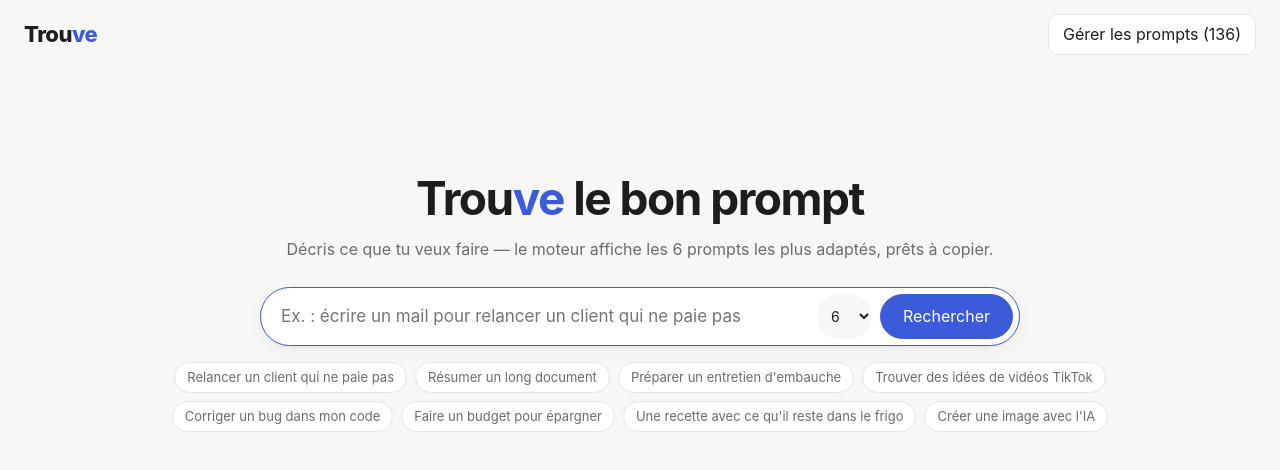
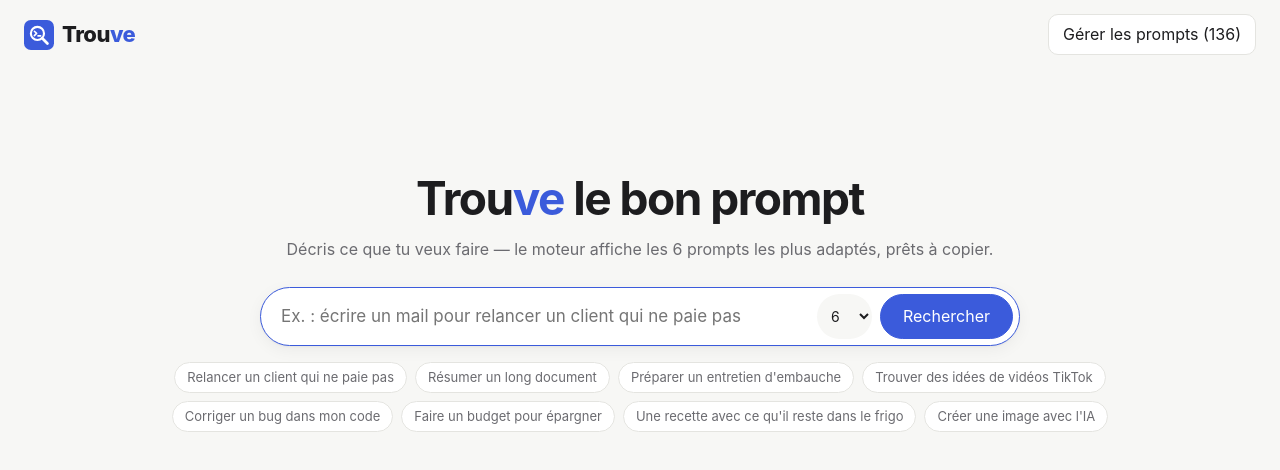
Before and after one commit to mgdlnjp/MoteurPrompts, a plain HTML site: page index.html in a window 1280 px wide. Drawn offline with Linux system fonts and the light colour scheme.

Commit message:
feat: nouveau logo intégré à l'en-tête + favicons (ico, svg, apple-touch) et manifeste

```diff
--- a/index.html
+++ b/index.html
@@ -17,6 +17,8 @@
   header.top{display:flex;justify-content:space-between;align-items:center;padding:14px 24px}
   .logo{font-weight:800;font-size:22px;letter-spacing:-.5px;cursor:pointer}
   .logo span{color:var(--accent)}
+  .logo{display:flex;align-items:center}
+  .logo img{display:block;width:30px;height:30px;margin-right:8px}
   .btn{border:1px solid var(--line);background:var(--card);padding:8px 14px;border-radius:10px;cursor:pointer;text-decoration:none;display:inline-block}
   .btn:hover{border-color:#c9c9c4}
   .btn.primary{background:var(--accent);color:#fff;border-color:var(--accent)}
@@ -94,11 +96,16 @@
   .toast{position:fixed;bottom:20px;left:50%;transform:translateX(-50%);background:#1d1d1f;color:#fff;padding:9px 16px;border-radius:999px;font-size:14px;opacity:0;transition:opacity .2s;pointer-events:none}
   .toast.show{opacity:1}
 </style>
+    <link rel="icon" href="favicon.ico" sizes="32x32">
+    <link rel="icon" type="image/svg+xml" href="favicon.svg">
+    <link rel="apple-touch-icon" href="apple-touch-icon.png">
+    <link rel="manifest" href="site.webmanifest">
+    <meta name="theme-color" content="#3B5BDB">
 </head>
 <body>
 
 <header class="top">
-  <div class="logo" onclick="resetHome()">Trou<span>ve</span></div>
+  <div class="logo" onclick="resetHome()"><img src="logo.svg" alt="" width="30" height="30">Trou<span>ve</span></div>
   <button class="btn" onclick="openManager()">Gérer les prompts (<span id="count">0</span>)</button>
 </header>
 
```
Also changed, not shown: apple-touch-icon.png (added), favicon-32.png (added), favicon.ico (added), favicon.svg (added), icon-192.png (added), icon-512.png (added), icon-maskable-512.png (added), logo.svg (added), site.webmanifest (added).
